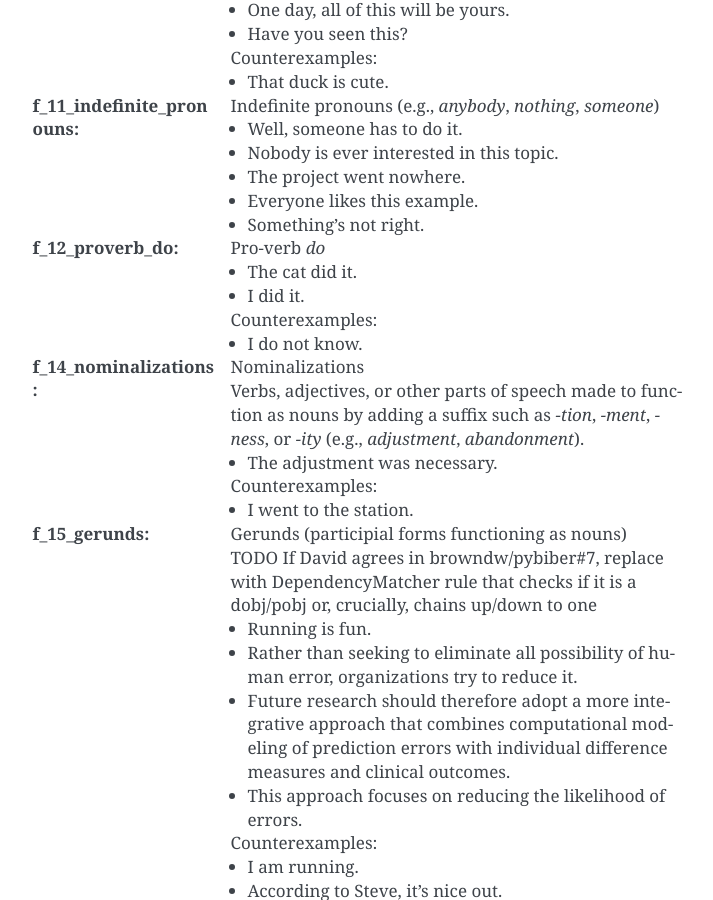
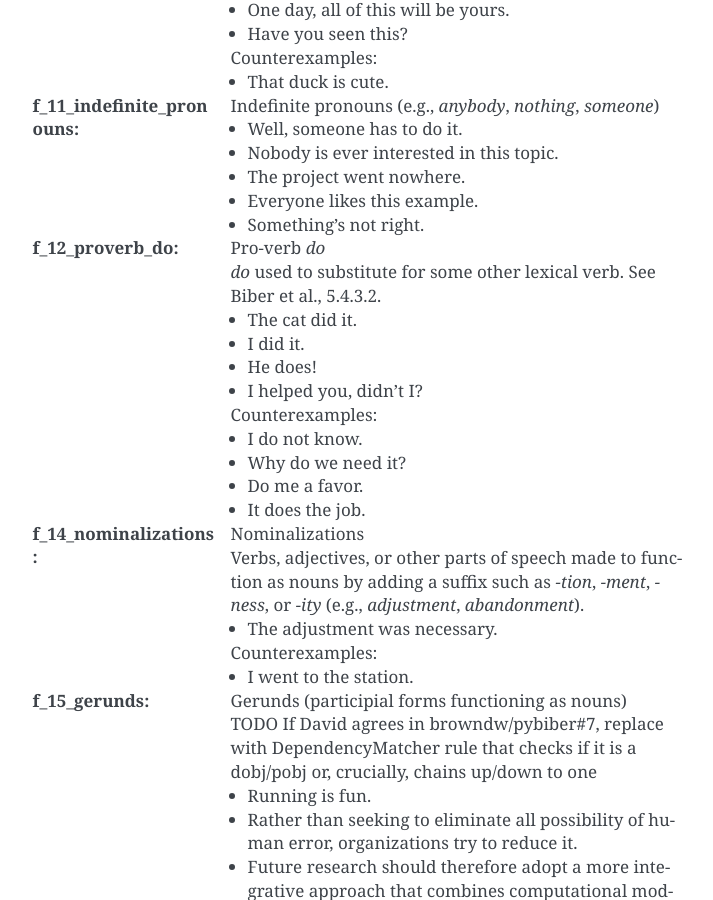
Before and after one commit to capnrefsmmat/matcherator, a Sphinx documentation site: the page built from docs/pseudobiber-reference.rst, in a window 1280 px wide and 900 px high, scrolled down 1359 px. Shown: the whole window, without its empty margins (396-1109 px from the left). Built offline with Sphinx 7.4.7, drawn with Linux system fonts in a browser that asks for light colours.

Commit message:
Better document pro-verb do

```diff
--- a/docs/pseudobiber-reference.rst
+++ b/docs/pseudobiber-reference.rst
@@ -102,13 +102,19 @@ pattern-matches on sequences of token attributes.
 :f_12_proverb_do:
    Pro-verb *do*
 
+   *do* used to substitute for some other lexical verb. See Biber et al., 5.4.3.2.
 
    * The cat did it.
    * I did it.
+   * He does!
+   * I helped you, didn't I?
 
    Counterexamples:
 
    * I do not know.
+   * Why do we need it?
+   * Do me a favor.
+   * It does the job.
 :f_14_nominalizations:
    Nominalizations
 
```
Also changed, not shown: 1 other file.
